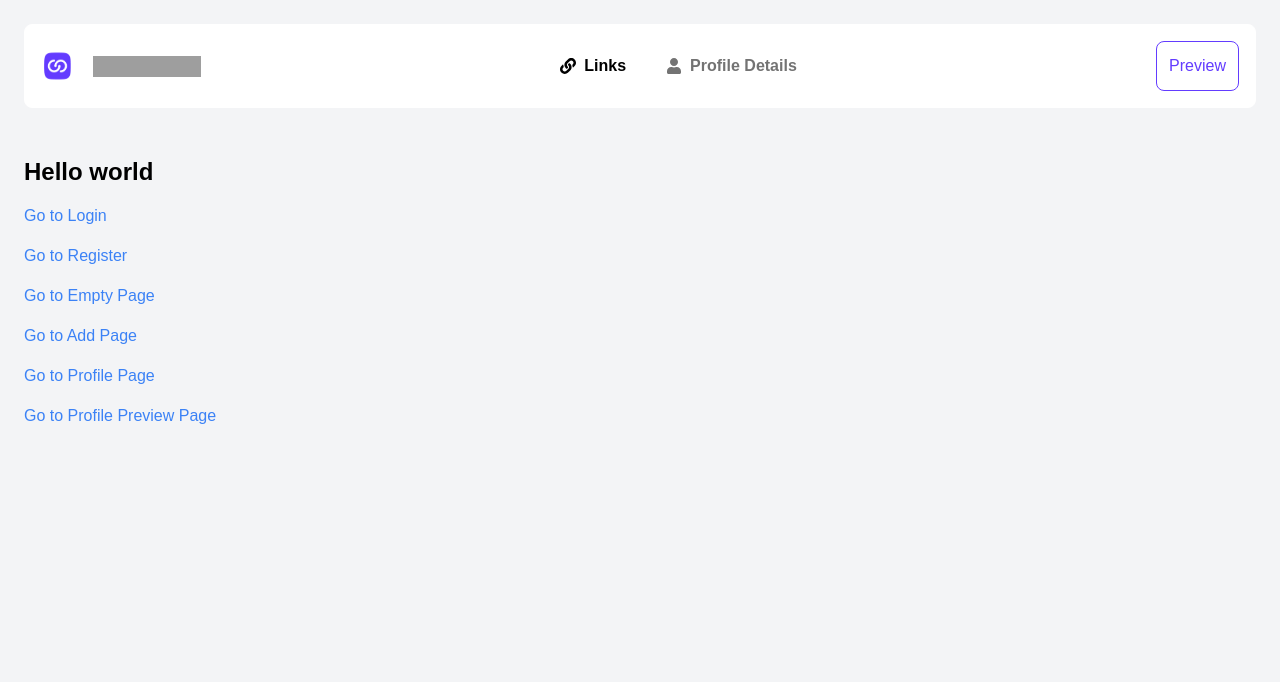
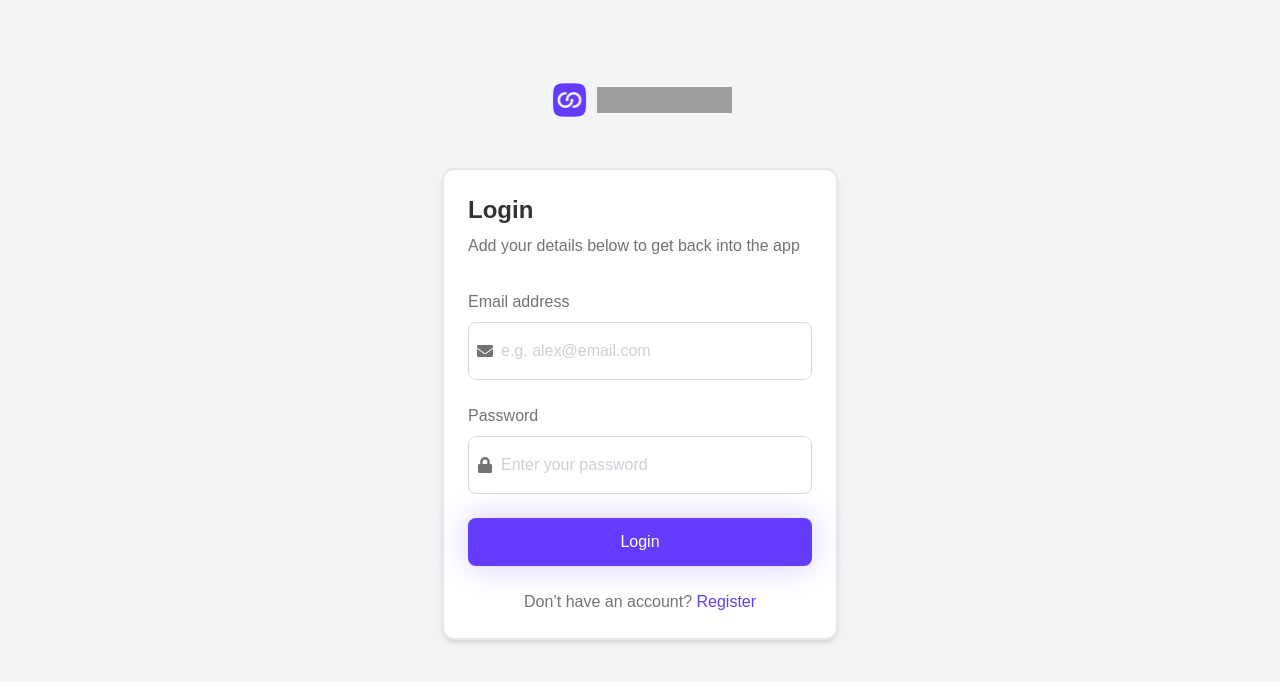
Before and after one commit to Adanna-Nnajiofor/Link-Sharing-App, a Next.js app: page / in a window 1280 px wide. Shown: the top 682 px of the page. Built offline with nearby package versions, Linux system fonts and the light colour scheme; no server answers; grey boxes are pictures that could not be loaded.

Commit message:
first commit

```diff
--- a/package.json
+++ b/package.json
@@ -14,6 +14,7 @@
     "@firebase/firestore": "^4.6.4",
     "firebase": "^10.12.4",
     "next": "14.2.5",
+    "nextfirejs": "^1.6.8",
     "react": "^18",
     "react-beautiful-dnd": "^13.1.1",
     "react-dom": "^18",
--- a/src/app/add/page.tsx
+++ b/src/app/add/page.tsx
@@ -68,6 +68,7 @@ const AddPage: React.FC = () => {
   };
 
   const handleSave = async () => {
+    // Validate and format the data to be saved
     const emptyLinks = links.some((link) => !link.url);
     const invalidUrls = links.some((link) => !isValidURL(link.url));
 
@@ -82,10 +83,16 @@ const AddPage: React.FC = () => {
       return;
     }
 
-    // Save selected options to Firebase
+    // Format selectedOptions if necessary
+    const formattedOptions = selectedOptions.map((option) => ({
+      ...option,
+      // Ensure no unexpected values are present
+    }));
+
+    // Save data to Firestore
     const db = getFirestore(app);
     const profileRef = collection(db, "profiles");
-    await addDoc(profileRef, { selectedOptions });
+    await addDoc(profileRef, { selectedOptions: formattedOptions });
 
     // Navigate to profile page
     router.push("/profile");
--- /dev/null
+++ b/src/app/app.tsx
@@ -0,0 +1,14 @@
+import React from "react";
+import type { AppProps } from "next/app";
+import Layout from "./layout";
+import "../styles/globals.css";
+
+function MyApp({ Component, pageProps }: AppProps) {
+  return (
+    <Layout>
+      <Component {...pageProps} />
+    </Layout>
+  );
+}
+
+export default MyApp;
--- a/src/app/layout.tsx
+++ b/src/app/layout.tsx
@@ -10,7 +10,7 @@ const Layout: React.FC<{ children: React.ReactNode }> = ({ children }) => {
   const pathname = usePathname();
 
   // Determine if Navbar should be hidden
-  const showNavbar = !["/login", "/register", "/profile-preview"].includes(
+  const showNavbar = !["/", "/login", "/register", "/profile-preview"].includes(
     pathname
   );
 
--- a/src/app/login/page.tsx
+++ b/src/app/login/page.tsx
@@ -46,9 +46,15 @@ const LoginPage: React.FC = () => {
       try {
         await signInWithEmailAndPassword(auth, email, password);
         router.push("/empty");
-      } catch (error) {
+      } catch (error: any) {
         console.error("Login error", error);
-        // Optionally set error messages based on specific error codes
+        if (error.code === "auth/user-not-found") {
+          setEmailError("No user found with this email");
+        } else if (error.code === "auth/wrong-password") {
+          setPasswordError("Incorrect password");
+        } else {
+          setEmailError("Invalid credentials");
+        }
       }
     }
   };
@@ -59,9 +65,15 @@ const LoginPage: React.FC = () => {
       try {
         await createUserWithEmailAndPassword(auth, email, password);
         router.push("/empty");
-      } catch (error) {
+      } catch (error: any) {
         console.error("Registration error", error);
-        // Optionally set error messages based on specific error codes
+        if (error.code === "auth/email-already-in-use") {
+          setEmailError("Email already in use");
+        } else if (error.code === "auth/weak-password") {
+          setPasswordError("Password is too weak");
+        } else {
+          setEmailError("Failed to create account");
+        }
       }
     }
   };
@@ -190,9 +202,7 @@ const LoginPage: React.FC = () => {
               onMouseUp={(e) =>
                 (e.currentTarget.style.backgroundColor = "#633CFF")
               }
-              style={{
-                boxShadow: "0px 0px 32px 0px rgba(99, 60, 255, 0.25)",
-              }}
+              style={{ boxShadow: "0px 0px 32px 0px rgba(99, 60, 255, 0.25)" }}
               onClick={isRegistering ? handleRegister : handleLogin}
             >
               {isRegistering ? "Register" : "Login"}
@@ -213,7 +223,7 @@ const LoginPage: React.FC = () => {
                     setIsRegistering(!isRegistering);
                   }}
                 >
-                  {isRegistering ? "Login" : "Create account"}
+                  {isRegistering ? "Login" : "Register"}
                 </span>
               </p>
             </div>
--- a/src/app/page.tsx
+++ b/src/app/page.tsx
@@ -1,35 +1,12 @@
 // src/app/page.tsx
 import React from "react";
 import Link from "next/link";
+import LoginPage from "./login/page";
 
 export default function Home() {
   return (
-    <main className="p-6">
-      <h1 className="text-2xl font-bold">Hello world</h1>
-      <div className="flex flex-col gap-4 mt-4">
-        <Link href="/login">
-          <span className="text-blue-500 cursor-pointer">Go to Login</span>
-        </Link>
-        <Link href="/register">
-          <span className="text-blue-500 cursor-pointer">Go to Register</span>
-        </Link>
-        <Link href="/empty">
-          <span className="text-blue-500 cursor-pointer">Go to Empty Page</span>
-        </Link>
-        <Link href="/add">
-          <span className="text-blue-500 cursor-pointer">Go to Add Page</span>
-        </Link>
-        <Link href="/profile">
-          <span className="text-blue-500 cursor-pointer">
-            Go to Profile Page
-          </span>
-        </Link>
-        <Link href="/profile-preview">
-          <span className="text-blue-500 cursor-pointer">
-            Go to Profile Preview Page
-          </span>
-        </Link>
-      </div>
+    <main>
+      <LoginPage />
     </main>
   );
 }
--- a/src/app/profile-preview/page.tsx
+++ b/src/app/profile-preview/page.tsx
@@ -1,16 +1,27 @@
-// src/app/profile-preview/page.tsx
+"use client";
 import React from "react";
 import { FaGithub, FaArrowRight } from "react-icons/fa"; // Import react-icons for GitHub and arrow icons
+import { useRouter } from "next/navigation"; // Import useRouter for navigation
 
 const ProfilePreview: React.FC = () => {
+  const router = useRouter(); // Initialize useRouter
+
+  // Function to handle the button click and navigate to the Add page
+  const handleBackToEditorClick = () => {
+    router.push("/add"); // Navigate to the Add page
+  };
+
   return (
-    <div className="preview w-full h-screen relative bg-gray-100  flex flex-col items-center mb-20">
+    <div className="preview w-full h-screen relative bg-gray-100 flex flex-col items-center mb-20">
       {/* Preview Top */}
       <div className="preview-top w-full h-[357px] gap-0 md:rounded-b-[32px] md:bg-[#633CFF]">
         <div className="preview-top-nav w-auto h-auto md:h-[78px] p-[16px] gap-[8px] m-4 md:rounded-[12px] md:bg-[#FFFFFF] flex items-center">
           <div className="preview-nav-main flex justify-between flex-row w-full">
             <div className="preview-nav-main-1">
-              <button className="w-auto md:w-[159px] h-auto md:h-[46px] px-[27px] py-[11px] gap-[8px] rounded-[8px] border border-[#633CFF] text-[#633CFF]">
+              <button
+                className="w-auto md:w-[159px] h-auto md:h-[46px] px-[27px] py-[11px] gap-[8px] rounded-[8px] border border-[#633CFF] text-[#633CFF]"
+                onClick={handleBackToEditorClick} // Add click handler
+              >
                 Back to Editor
               </button>
             </div>
```
Also changed, not shown: 1 other file (tests, documents, lock files or other folders).
